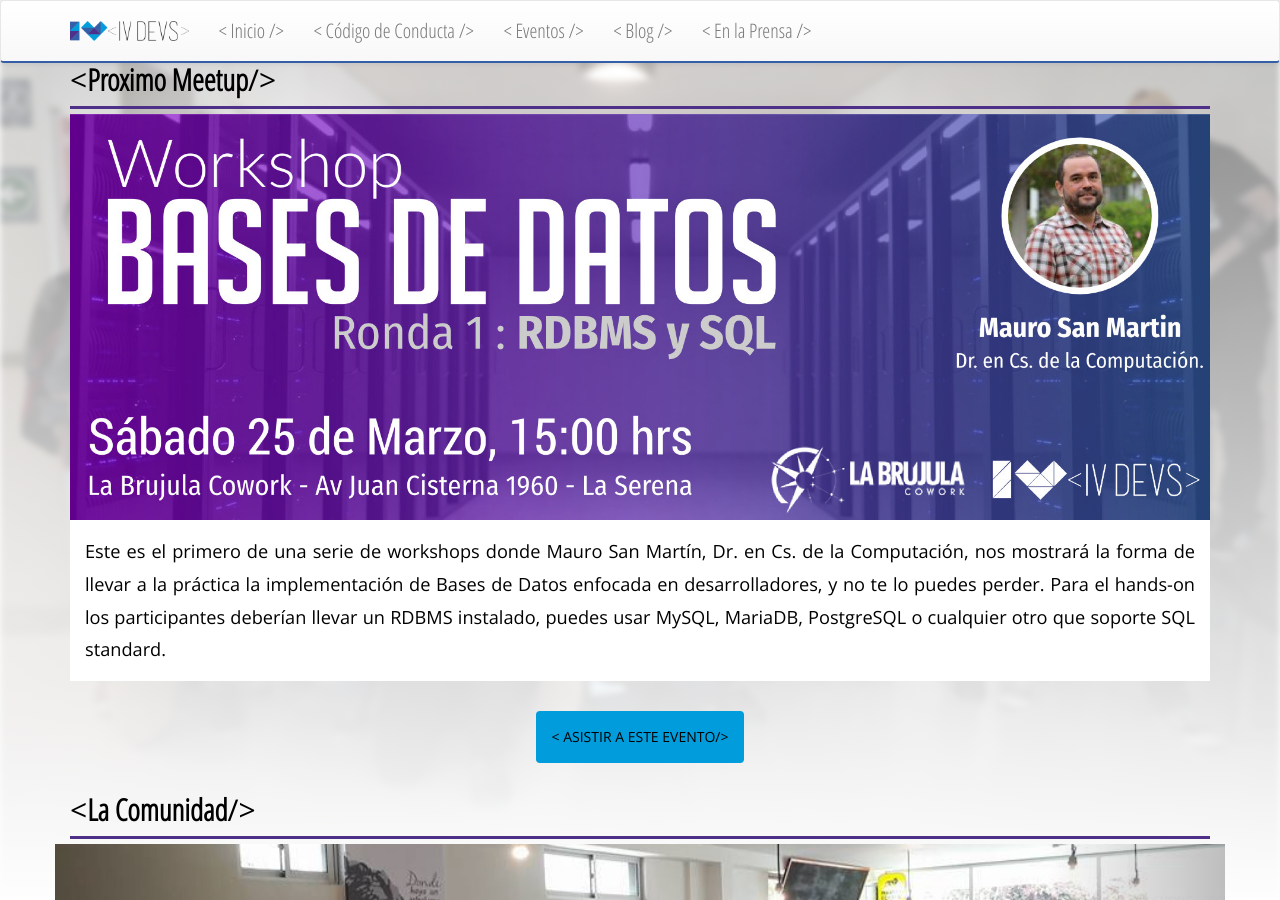
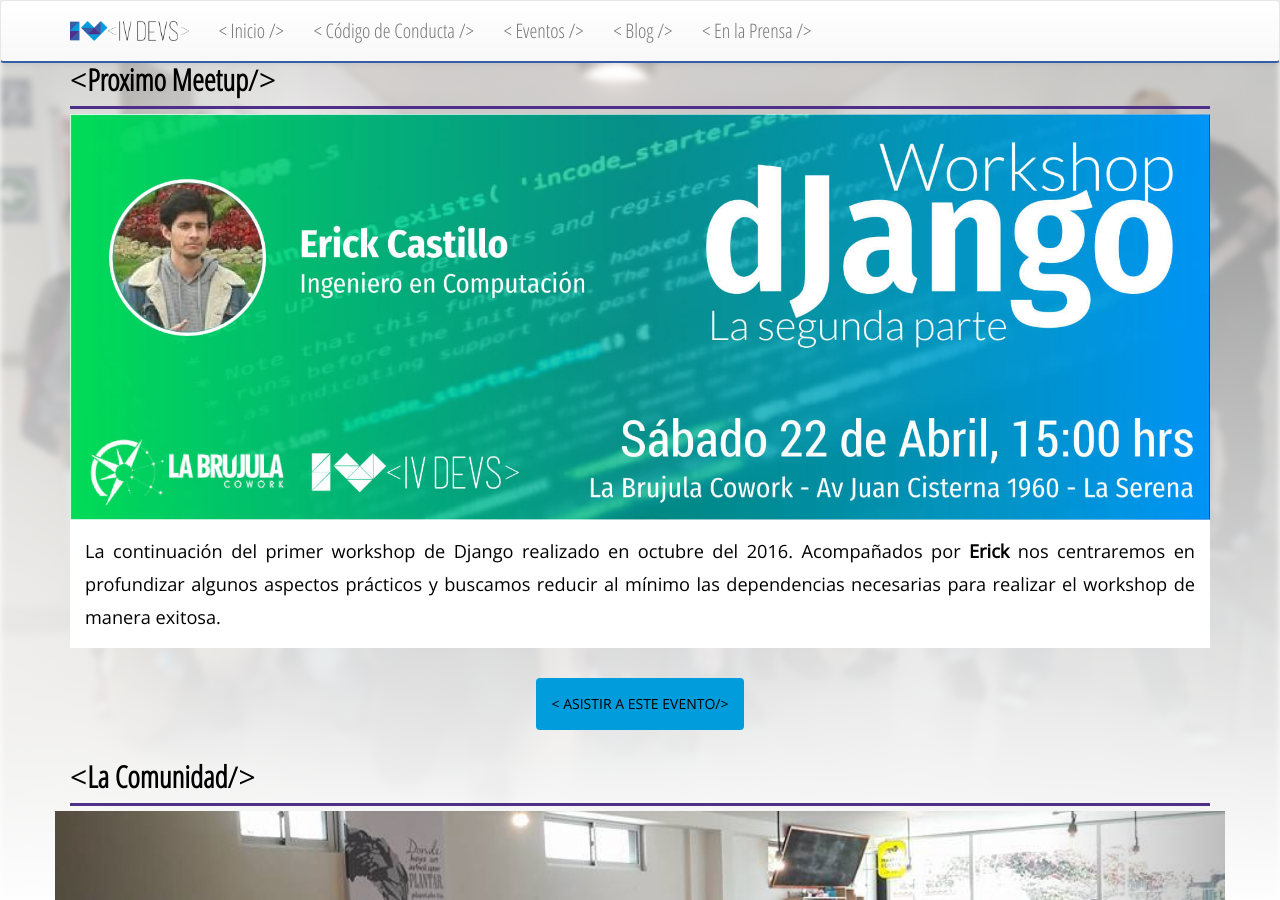
Before and after one commit to iv-devs/iv-devs.github.io, a Jekyll site: the page built from index.html, in a window 1280 px wide and 900 px high. Built offline with Jekyll 4.4.1, drawn with Linux system fonts in a browser that asks for light colours; nearby versions of some CDN libraries; the list of posts is cut into pages by our own code.

Commit message:
UPDATE HOME Meetup Djando Parte2
	new file:   content/images/meetups/2017-04-22-djando-parte-2.jpg
	modified:   index.html

```diff
--- a/index.html
+++ b/index.html
@@ -17,16 +17,14 @@
             </div>
         </div>
         <div class="col-md-12 banner-meetup">
-            <img src="/content/images/meetups/2017-03-19-base-de-datos.jpg" alt="">
+            <img src="/content/images/meetups/2017-04-22-djando-parte-2.jpg" alt="">
         </div>
         <div class="col-md-12 ">
             <p class="text-justify bg-blanco p-15">
-                Este es el primero de una serie de workshops donde Mauro San Martín, Dr. en Cs. de la Computación, nos mostrará la forma de llevar a la práctica la implementación de Bases de Datos enfocada en desarrolladores, y no te lo puedes perder.
-
-                Para el hands-on los participantes deberían llevar un RDBMS instalado, puedes usar MySQL, MariaDB, PostgreSQL o cualquier otro que soporte SQL standard.
+                La continuación del primer workshop de Django realizado en octubre del 2016. Acompañados por <b>Erick</b> nos centraremos en profundizar algunos aspectos prácticos y buscamos reducir al mínimo las dependencias necesarias para realizar el workshop de manera exitosa.
             </p>
             <p class="text-center">
-                <a class="btn p-15 tags bg-cian" href="http://www.meetup.com/es-ES/IV-DEVS/events/238516618/"> ASISTIR A ESTE EVENTO</a>
+                <a class="btn p-15 tags bg-cian" href="http://www.meetup.com/es-ES/IV-DEVS/events/238757343/"> ASISTIR A ESTE EVENTO</a>
             </p>
         </div>
 
```
Also changed, not shown: content/images/meetups/2017-04-22-djando-parte-2.jpg (added).
